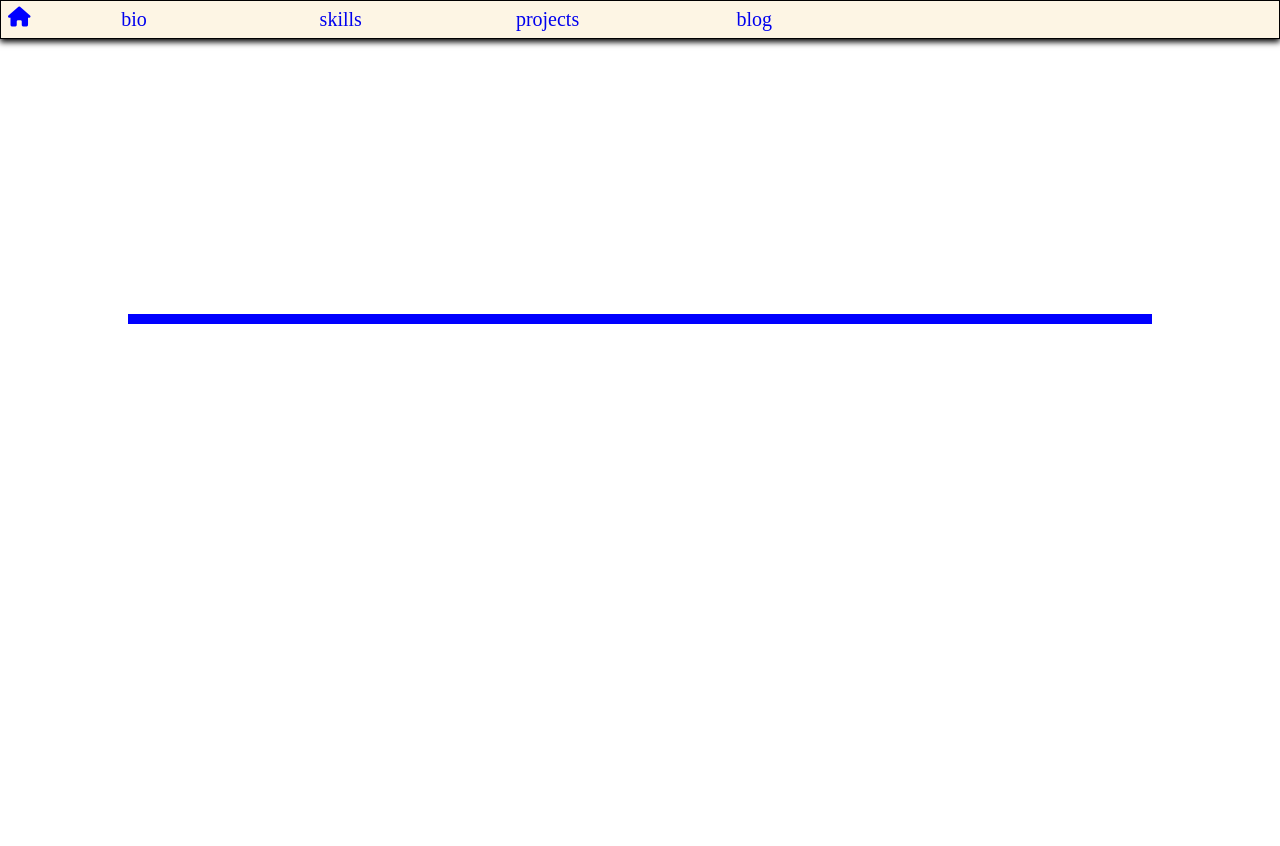
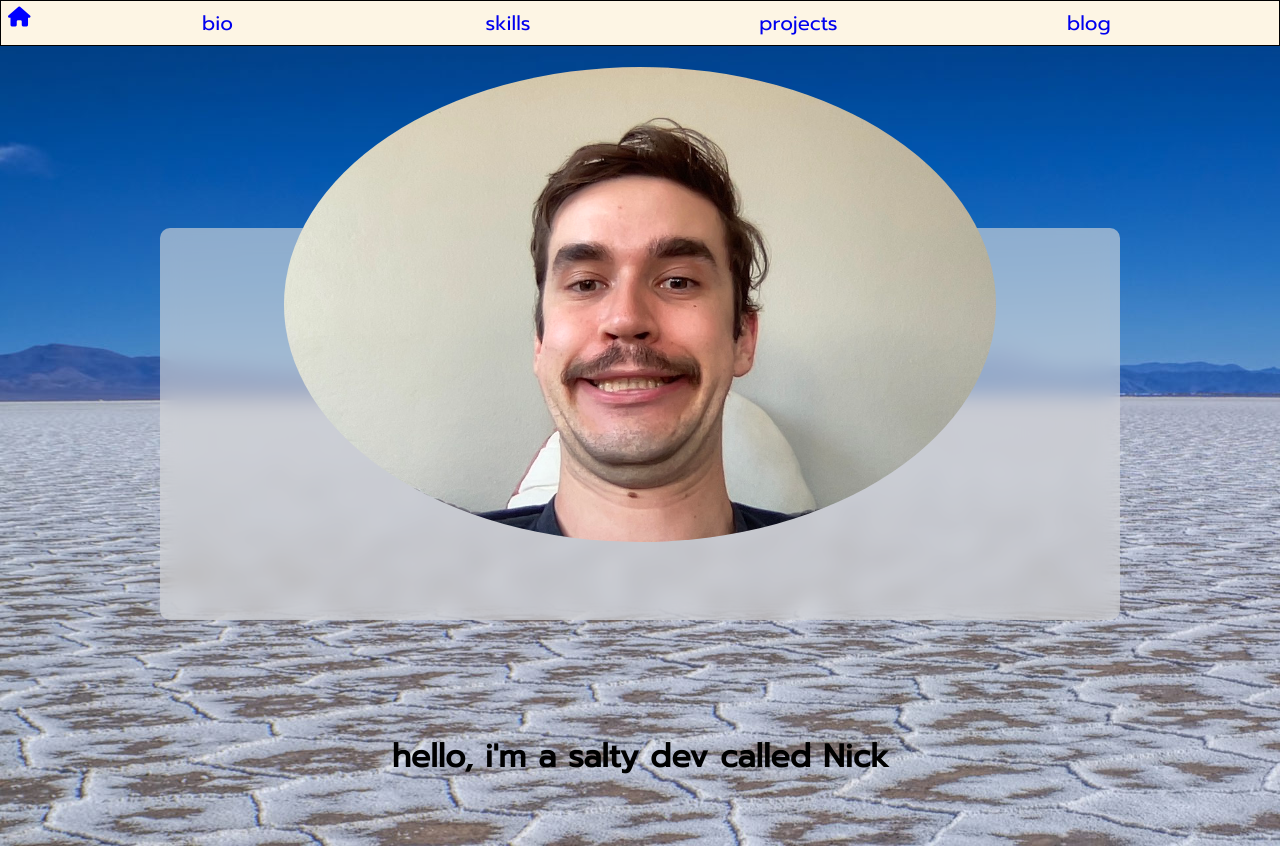
Before and after one commit to NicholasSaltis/Portfolio-Website, a plain HTML site: page index.html in a window 1280 px wide. Before the commit the page ends 800 px from the top, so only its background shows below. Drawn offline with Linux system fonts and the light colour scheme.

Commit message:
landing page with placeholder styling

```diff
--- a/css/style.scss
+++ b/css/style.scss
@@ -10,6 +10,8 @@ html, body {
 body {
     height: 100vh;
 }
+
+$prompt: 'Prompt', sans-serif;
 
 .navbar {
     display: flex;
@@ -38,7 +40,7 @@ body {
 .navitems {
     display: flex;
     flex-direction: row;
-    justify-content: flex-start;
+    justify-content: space-evenly;
     flex-wrap: wrap;
     width: 100%;
 
@@ -48,30 +50,47 @@ body {
         text-align: center;
         width: 15%;
         font-size: 20px;
+        font-family: $prompt;
 
     }
 }
 
 
 li {
-    text-align: center;
-    padding: 2px;
-    border: 1px solid greenyellow;
-    border-radius: 3px;
-    color: greenyellow;
-    list-style-type: none;
-    width: 15%;
-    margin-right: 5px;
+
+}
+
+.parallax-container {
+    position: relative;
+    width: 100%;
+    height: 100%;
+    overflow-x: hidden;
+    overflow-y: scroll;
+    perspective: 8px;
+    perspective-origin: 0%;
+    display: flex;
+    -webkit-overflow-scrolling: touch;
+}
+
+.background_1 {
+    position: absolute;
+    top: 0;
+    left: 0;
+    width: 100%;
+    height: 100%;
+    transform: translateZ(0px);
 }
 
 .landing_scene {
     height: 70%;
-    width: auto;
+    width: 100%;
     display: flex;
-    flex-direction: column;
+    flex-flow: row wrap;
     justify-content: center;
     align-items: center;
-
+    transform-origin: 0;
+    transform: translateZ(3px) scale(0.625);
+    position: relative;
 }
 
 .profile_card {
@@ -79,17 +98,38 @@ li {
         flex-direction: column;
         justify-content: center;
         align-items: center;
-        opacity: 1;
-        width: 80%;
-        background-color: blue;
-        margin: 5px;
+        position: absolute;
+        border-radius: 10px;
+        width: 75%;
+        height: 70%;
         padding: 5px;
+        margin: 15%;
+        top: 11%;
+        background: rgba(221, 221, 221, 0.6);
+	    -webkit-backdrop-filter: blur(10px);
+	    backdrop-filter: blur(10px);
+
+
 
     .profile_picture {
-
+        width: 75%;
+        height: auto;
+        margin-bottom: 20%;
+        border-radius: 50%;
     }
 
     .greeting_card {
+        text-align: center;
+        font-family: $prompt;
+
 
     }
 }
+
+@media only screen and (min-width: 376px) {
+
+}
+
+@media only screen and (min-width: 800px) {
+
+}
--- a/index.html
+++ b/index.html
@@ -4,9 +4,12 @@
     <meta charset="UTF-8">
     <meta http-equiv="X-UA-Compatible" content="IE=edge">
     <meta name="viewport" content="width=device-width, initial-scale=1.0">
+    <link rel="preconnect" href="https://fonts.gstatic.com">
+    <link href="https://fonts.googleapis.com/css2?family=Prompt&display=swap" rel="stylesheet">
+
     <link rel="stylesheet" href="css/style.css">
     <script src="https://kit.fontawesome.com/dde7a0c0aa.js" crossorigin="anonymous"></script>
-    <title>Document</title>
+    <title>Nick Saltis Dev</title>
 </head>
 <body>
 
@@ -24,11 +27,15 @@
 
         </div>
     </nav>
+    <div class="parallax-container">
+        <div class="background_1">
+            <img class="background_img1" src="media/salt_lake3.jpeg" alt="salt lake">
+        </div>
     <header class="landing_scene">
         <div class="profile_card">
-            <img class="profile_picture" scr="" alt="">
+            <img class="profile_picture" src="media/Photo on 9-4-21 at 4.47 pm.jpg" alt="my face">
             <div class="greeting_card">
-                <h1></h1>
+                <h1>hello, i'm a salty dev called Nick</h1>
             </div>
         </div>
     </header>
@@ -38,6 +45,7 @@
             <p></p>
         </div>
     </section>
+    </div>
     <footer class="footer">
         <div class="footer_card">
 
```
Also changed, not shown: css/style.css, media/Photo on 9-4-21 at 4.47 pm.jpg (added), media/laptop banner pic.jpeg (deleted), media/salt_lake3.jpeg (added), 1 other file.
